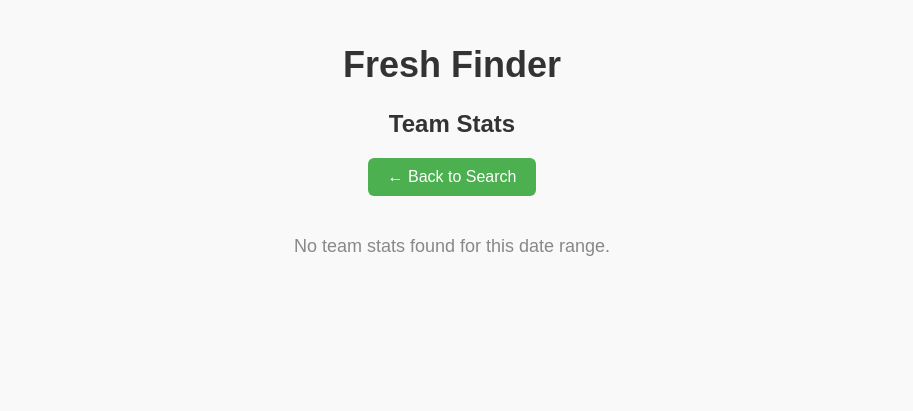
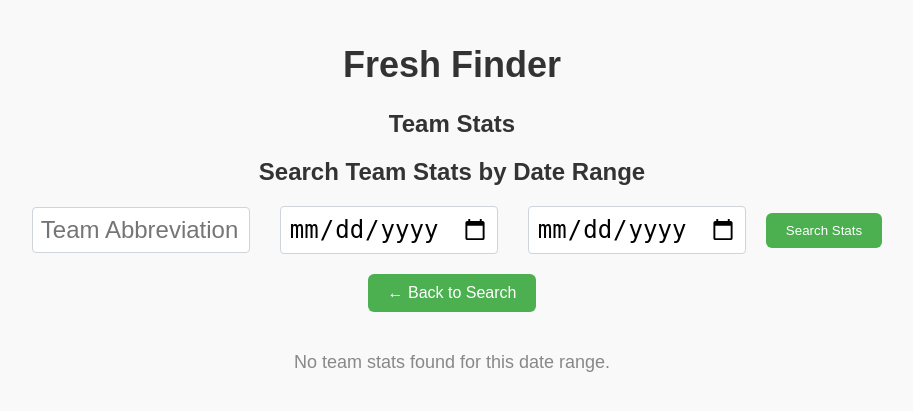
Before and after one commit to ShaunM042/Fresh-Finder, a Flask app: page /team_stats in a window 1280 px wide. Shown: the top 411 px of the page, without its empty margins (188-1101 px from the left). Run offline with Flask 3, Linux system fonts and the light colour scheme.

Commit message:
Continue cleaning up Team Profile page by improving layout and styles

```diff
--- a/app.py
+++ b/app.py
@@ -3,7 +3,7 @@ load_dotenv()
 from flask import Flask, jsonify, render_template, request, redirect, url_for
 from nba_api.stats.static import players, teams
 from nba_api.stats.endpoints import playergamelog, commonplayerinfo, playercareerstats, teamgamelog, commonteamroster, teamdetails, leaguedashteamstats
-import datetime
+from datetime import datetime
 import os
 import requests
 from nba_api.stats.library.http import NBAStatsHTTP
@@ -317,8 +317,7 @@ def team_search():
             return redirect(url_for('get_team_profile', team_search_term=matched_team['abbreviation']))
         else:
             return jsonify(error="Team not found"), 404
-
-    return redirect(url_for('landing'))
+    return render_template('team_search.html')
 
 @app.route('/player_stats_average', methods=['GET'])
 def get_player_stats_average():
@@ -459,6 +458,98 @@ def team_stats():
 
     except Exception as e:
         return jsonify(error=str(e)), 500
+@app.route('/search_team_stats', methods=['POST'])
+def search_team_stats():
+    team_abbreviation = request.form['team_name'].upper()
+    start_date = pd.to_datetime(request.form['start_date'])
+    end_date = pd.to_datetime(request.form['end_date'])
+
+    try:
+        gamelog = teamgamelog.TeamGameLog(season='2023-24')
+        df = gamelog.get_data_frames()[0]
+        df['GAME_DATE'] = pd.to_datetime(df['GAME_DATE'])
+
+        team_df = df[(df['TEAM_ABBREVIATION'] == team_abbreviation) &
+                     (df['GAME_DATE'] >= start_date) &
+                     (df['GAME_DATE'] <= end_date)]
+
+        if team_df.empty:
+            return render_template('team_stats.html', stats=[])
+
+        stats = []
+        for _, row in team_df.iterrows():
+            stats.append({
+                'game_date': row['GAME_DATE'].strftime('%B %d, %Y'),
+                'team': row['TEAM_ABBREVIATION'],
+                'team_logo': TEAM_LOGOS.get(row['TEAM_ABBREVIATION'], ''),
+                'opponent': row['MATCHUP'].split(' ')[-1],
+                'opponent_logo': TEAM_LOGOS.get(row['MATCHUP'].split(' ')[-1], ''),
+                'points': row['PTS'],
+                'rebounds': row['REB'],
+                'assists': row['AST'],
+                'fg_percent': round(row['FG_PCT'] * 100, 1),
+                'threep_percent': round(row['FG3_PCT'] * 100, 1),
+                'ft_percent': round(row['FT_PCT'] * 100, 1),
+                'plus_minus': row.get('PLUS_MINUS', 'N/A')
+            })
+
+        return render_template('team_stats.html', stats=stats)
+
+    except Exception as e:
+        return jsonify(error=str(e))
+@app.route('/team_stats_stretch', methods=['GET'])
+def team_stats_stretch():
+    try:
+        team_abbreviation = request.args.get('team')
+        start_date = request.args.get('start_date')
+        end_date = request.args.get('end_date')
+
+        if not (team_abbreviation and start_date and end_date):
+            return render_template('team_stats.html', stats=[])
+
+        # Get all NBA teams
+        all_teams = teams.get_teams()
+        selected_team = next((team for team in all_teams if team['abbreviation'].lower() == team_abbreviation.lower()), None)
+
+        if not selected_team:
+            return render_template('team_stats.html', stats=[])
+
+        team_id = selected_team['id']
+
+        # Fetch the game logs for the team
+        gamelog = teamgamelog.TeamGameLog(team_id=team_id, season='2023-24')
+        df = gamelog.get_data_frames()[0]
+
+        # Convert date and filter
+        df['GAME_DATE'] = pd.to_datetime(df['GAME_DATE'])
+        start_dt = pd.to_datetime(start_date)
+        end_dt = pd.to_datetime(end_date)
+        filtered = df[(df['GAME_DATE'] >= start_dt) & (df['GAME_DATE'] <= end_dt)]
+
+        if filtered.empty:
+            return render_template('team_stats.html', stats=[])
+
+        stats = []
+        for _, row in filtered.iterrows():
+            stats.append({
+                'game_date': row['GAME_DATE'].strftime('%B %d, %Y'),
+                'team': selected_team['full_name'],
+                'opponent': row['MATCHUP'].split(' ')[-1],
+                'points': row.get('PTS', 0),
+                'rebounds': row.get('REB', 0),
+                'assists': row.get('AST', 0),
+                'fg_percent': round(row.get('FG_PCT', 0) * 100, 1),
+                'threep_percent': round(row.get('FG3_PCT', 0) * 100, 1),
+                'ft_percent': round(row.get('FT_PCT', 0) * 100, 1),
+                'plus_minus': row.get('PLUS_MINUS', 0),
+                'team_logo': f"https://cdn.nba.com/logos/nba/{team_id}/global/L/logo.svg",
+                'opponent_logo': '',
+            })
+
+        return render_template('team_stats.html', stats=stats)
+
+    except Exception as e:
+        return jsonify(error=str(e)), 500
 @app.route('/favicon.ico')
 def favicon():
     return '', 204
--- /dev/null
+++ b/static/favicon_io/about.txt
@@ -0,0 +1,6 @@
+This favicon was generated using the following graphics from Twitter Twemoji:
+
+- Graphics Title: 1f3c0.svg
+- Graphics Author: Copyright 2020 Twitter, Inc and other contributors (https://github.com/twitter/twemoji)
+- Graphics Source: https://github.com/twitter/twemoji/blob/master/assets/svg/1f3c0.svg
+- Graphics License: CC-BY 4.0 (https://creativecommons.org/licenses/by/4.0/)
--- a/static/styles.css
+++ b/static/styles.css
@@ -126,6 +126,7 @@ tr:hover {
     background-color: #f0fff0;
     cursor: pointer;
     transition: background-color 0.2s ease-in-out;
+    box-shadow: 0 2px 8px rgba(0, 0, 0, 0.05);
 }
 
 button:hover {
@@ -195,6 +196,25 @@ button:hover {
     margin-left: 20px;
 }
 
+.highlighted-link {
+    background-color: #4caf50;
+    color: white;
+    padding: 8px 14px;
+    border-radius: 6px;
+    text-decoration: none;
+    transition: background-color 0.2s ease-in-out;
+    font-weight: 600;
+}
+
+.highlighted-link:hover {
+    background-color: #388e3c;
+}
+
+.logo-link:hover img.team-logo {
+    transform: scale(1.1);
+    transition: transform 0.2s ease-in-out;
+}
+
 /* For large profile logos */
 .team-logo-large {
     height: 200px;
@@ -235,3 +255,8 @@ html {
 #scrollTopBtn:hover {
     background-color: #388e3c;
 }
+
+.menu li a,
+.highlighted-link {
+    font-weight: 600;
+}
--- a/templates/index.html
+++ b/templates/index.html
@@ -2,6 +2,7 @@
 <html>
   <head>
     <title>NBA Player and Team Statistics</title>
+    <link rel="icon" href="{{ url_for('static', filename='favicon.ico') }}" type="image/x-icon">
     <link
       rel="stylesheet"
       type="text/css"
--- a/templates/player_profile.html
+++ b/templates/player_profile.html
@@ -4,6 +4,7 @@
     <meta charset="UTF-8" />
     <meta name="viewport" content="width=device-width, initial-scale=1.0" />
     <title>{{ player_name }} - Player Profile</title>
+    <link rel="icon" href="{{ url_for('static', filename='favicon.ico') }}" type="image/x-icon">
     <link href="https://stackpath.bootstrapcdn.com/bootstrap/4.5.2/css/bootstrap.min.css" rel="stylesheet" />
     <link rel="stylesheet" href="https://cdnjs.cloudflare.com/ajax/libs/font-awesome/5.15.2/css/all.min.css" />
     <link rel="stylesheet" type="text/css" href="{{ url_for('static', filename='styles.css') }}" />
--- a/templates/player_stats.html
+++ b/templates/player_stats.html
@@ -3,6 +3,7 @@
   <head>
     <meta charset="UTF-8" />
     <title>{{ player_name }} - Player Stats</title>
+    <link rel="icon" href="{{ url_for('static', filename='favicon.ico') }}" type="image/x-icon">
     <link
       rel="stylesheet"
       type="text/css"
--- a/templates/team_profile.html
+++ b/templates/team_profile.html
@@ -180,7 +180,7 @@
             <a href="{{ url_for('landing') }}" class="{% if request.endpoint == 'landing' %}active{% endif %}">Player Profile</a>
           </li>
           <li>
-            <a href="{{ url_for('team_search') }}" class="{% if request.endpoint == 'team_search' %}active{% endif %}">Team Search</a>
+            <a href="{{ url_for('landing') }}" class="highlighted-link">Back to Search</a>
           </li>
         </ul>
       </div>
@@ -189,8 +189,6 @@
     <div class="container">
       <div class="team-header">
         <img src="{{ team_info.logo }}" alt="{{ team_info.name }} logo" />
-        <a href="{{ url_for('landing') }}" class="back-button" style="display: block; width: fit-content; margin: 0 auto 20px; padding: 10px 20px; background-color: #4caf50; color: white; text-decoration: none; border-radius: 6px;">
-          ← Back to Search
         </a>
       </div>
 
--- a/templates/team_stats.html
+++ b/templates/team_stats.html
@@ -3,6 +3,7 @@
   <head>
     <meta charset="UTF-8" />
     <title>Team Stats - Fresh Finder</title>
+    <link rel="icon" href="{{ url_for('static', filename='favicon.ico') }}" type="image/x-icon">
     <link rel="stylesheet" type="text/css" href="{{ url_for('static', filename='styles.css') }}" />
     <style>
       body {
@@ -84,6 +85,15 @@
   <body>
     <h1>Fresh Finder</h1>
     <h2>Team Stats</h2>
+    <h2>Search Team Stats by Date Range</h2>
+      <form method="get" action="{{ url_for('team_stats_stretch') }}" style="text-align: center; margin-bottom: 20px;">
+        <input type="text" name="team" placeholder="Team Abbreviation (e.g., GSW)" required style="margin: 0 10px; padding: 8px; width: 200px;" />
+        <input type="date" name="start_date" required style="margin: 0 10px; padding: 8px;" />
+        <input type="date" name="end_date" required style="margin: 0 10px; padding: 8px;" />
+        <button type="submit" style="padding: 10px 20px; background-color: #4caf50; color: white; border: none; border-radius: 6px; cursor: pointer;">
+          Search Stats
+        </button>
+      </form>
 
     <a href="{{ url_for('landing') }}" class="back-button">← Back to Search</a>
 
```
Also changed, not shown: static/favicon_io/android-chrome-192x192.png (added), static/favicon_io/android-chrome-512x512.png (added), static/favicon_io/apple-touch-icon.png (added), static/favicon_io/favicon-16x16.png (added), static/favicon_io/favicon-32x32.png (added), static/favicon_io/favicon.ico (added), static/favicon_io/site.webmanifest (added), 1 other file.
